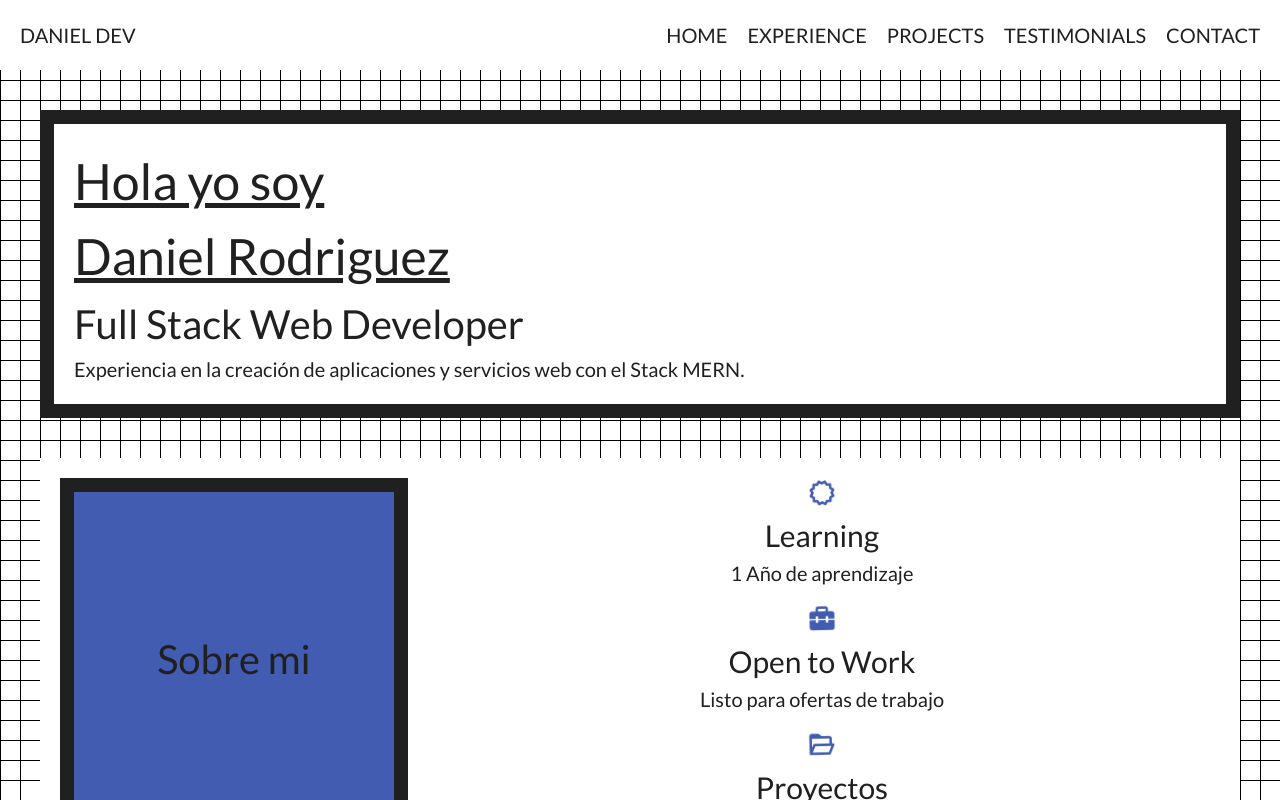
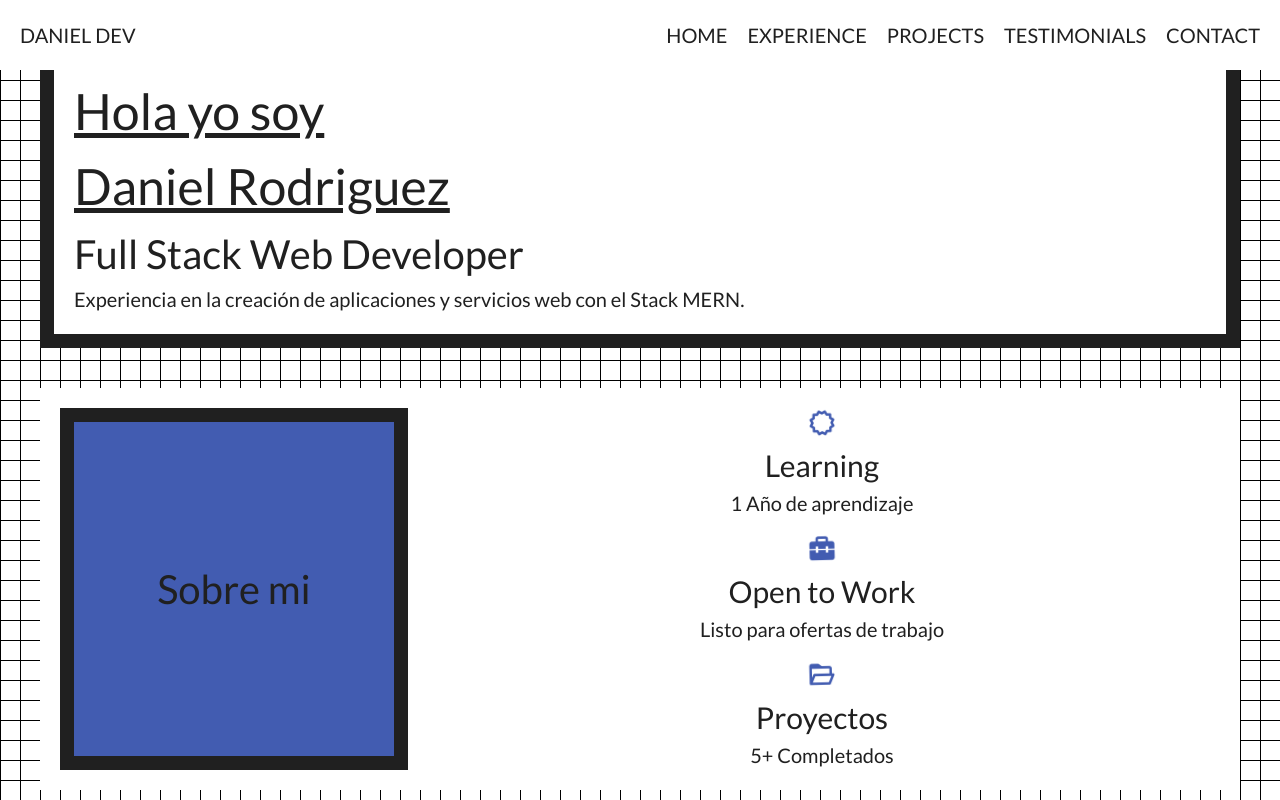
Before and after one commit to DanielR06/Portfolio_ReactTS_DanielDev, a React (Vite) app: page / in a window 1280 px wide. Shown: the top 800 px of the page. Built offline with nearby package versions, Linux system fonts and the light colour scheme.

Commit message:
navbar fix

```diff
--- a/src/components/Navbar/Navbar.css
+++ b/src/components/Navbar/Navbar.css
@@ -1,5 +1,9 @@
 .nav_bar{
     background-color: var(--theme-ligth-bg);
+    position: fixed;
+    left: 0px;
+    right: 0px;
+    top: 0px;
 }
 @media screen and (max-width:991px){
     .nav_bar{
```
